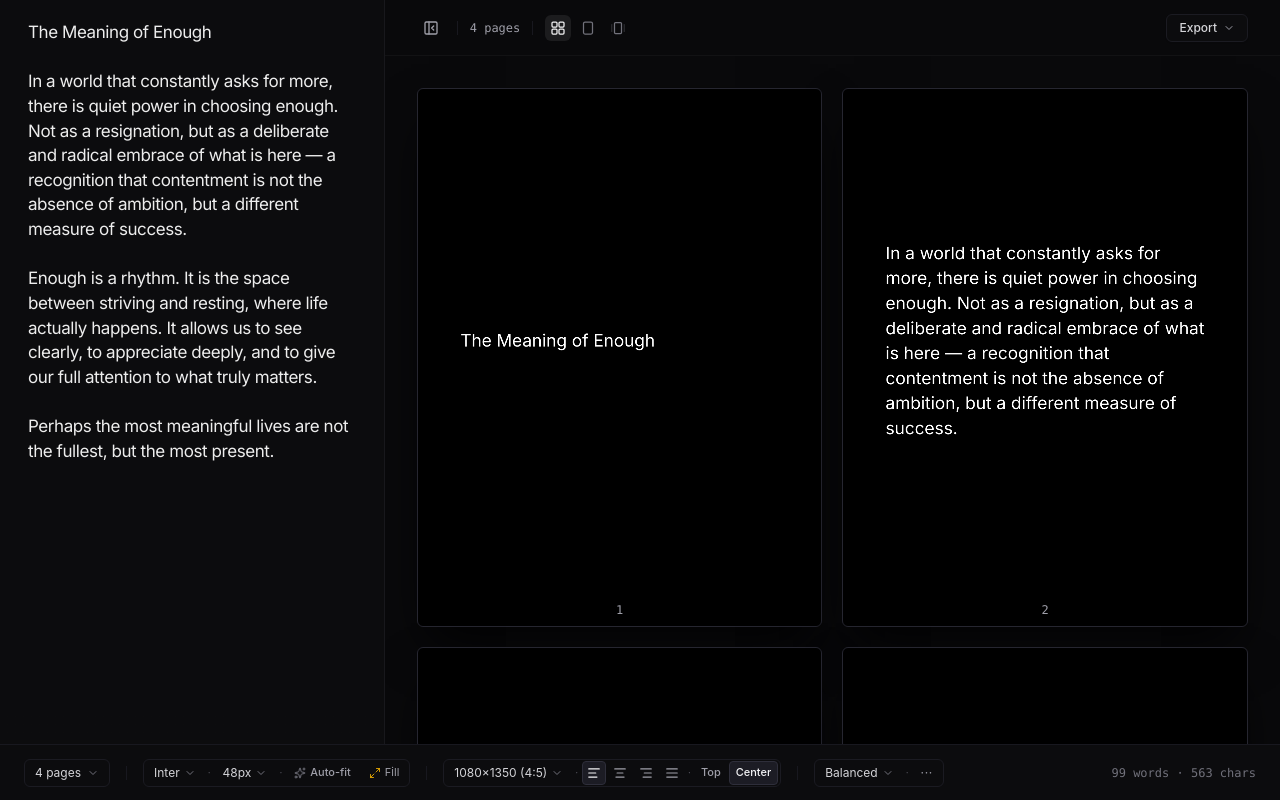
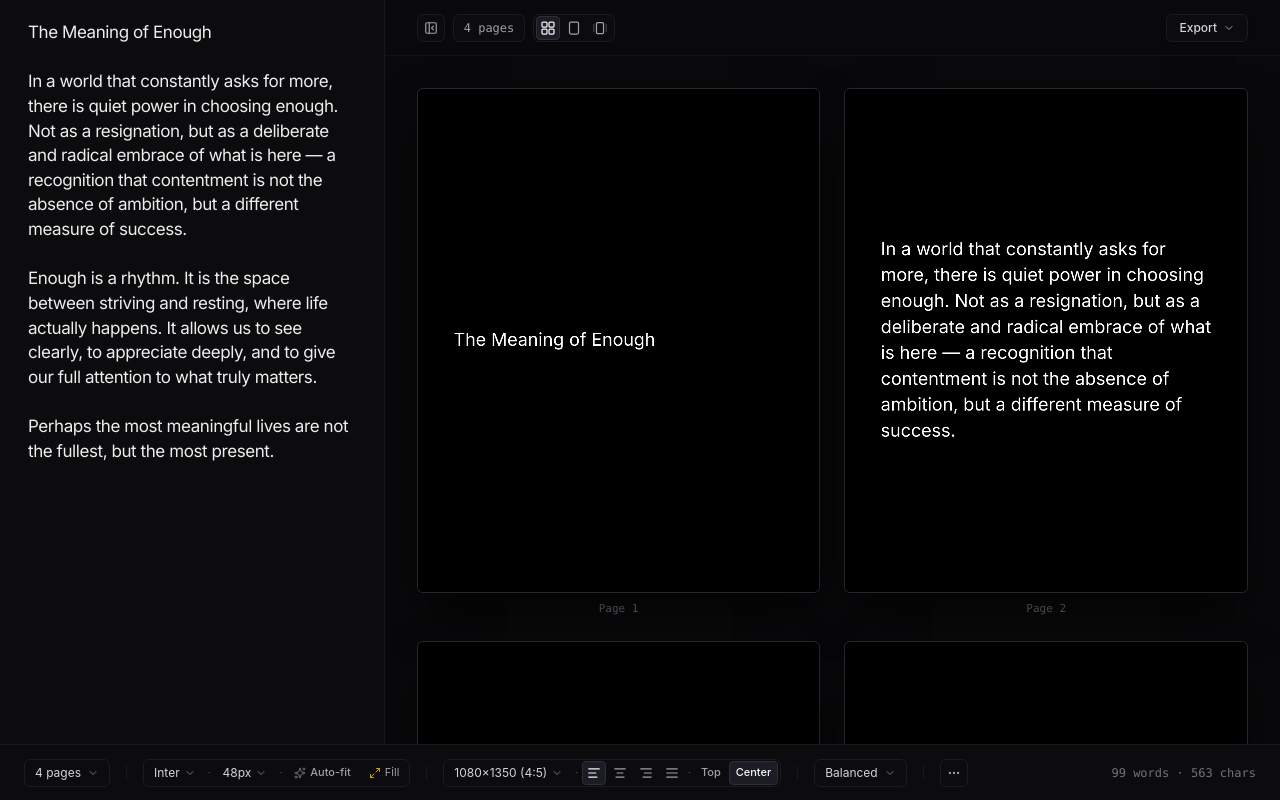
Before and after one commit to miyakejima/longform-rasterizer, a Next.js app: page / in a window 1280 px wide. Built offline with nearby package versions, Linux system fonts and the light colour scheme.

Commit message:
fix(ui): decouple Spacing/More, elevate top bar symmetry, and fix card canvas aspect ratio and fit

```diff
--- a/src/app/page.tsx
+++ b/src/app/page.tsx
@@ -450,40 +450,38 @@ function Workspace() {
         >
           {/* Top Header above Previews: Status + View Mode Toggle on Left, Single Export Pill on Right */}
           <div className="h-14 px-8 flex items-center justify-between shrink-0 bg-[#09090b] border-b border-[#18181c]/60 z-20">
-            <div className="flex items-center gap-3 select-none">
+            <div className="flex items-center gap-2 select-none">
               {/* Collapse/Expand Editor (Preview Focus) Toggle */}
               <button
                 type="button"
                 onClick={() => setIsEditorCollapsed((prev) => !prev)}
-                className="p-1.5 text-zinc-400 hover:text-white rounded-md hover:bg-white/[0.06] transition-colors flex items-center justify-center"
+                className={`h-7 w-7 rounded-[6px] bg-[#0c0c0e] border border-[#1b1b22] hover:border-[#2e2e3a] hover:bg-[#16161c] text-zinc-400 hover:text-white transition-all flex items-center justify-center shadow-xs ${
+                  isEditorCollapsed ? 'border-zinc-500/40 text-white' : ''
+                }`}
                 title={isEditorCollapsed ? 'Show editor (Ctrl+B)' : 'Collapse editor / Focus preview (Ctrl+B)'}
                 aria-label={isEditorCollapsed ? 'Show editor' : 'Collapse editor'}
               >
                 {isEditorCollapsed ? (
-                  <PanelLeft className="w-4 h-4" />
+                  <PanelLeft className="w-3.5 h-3.5" />
                 ) : (
-                  <PanelLeftClose className="w-4 h-4" />
+                  <PanelLeftClose className="w-3.5 h-3.5" />
                 )}
               </button>
 
-              <div className="w-px h-3.5 bg-[#18181f]" />
+              {/* Page Count Indicator */}
+              <div className="h-7 px-2.5 rounded-[6px] bg-[#0c0c0e] border border-[#1b1b22] text-xs font-mono text-zinc-400 flex items-center shadow-xs">
+                <span>{doc.pageCount} {doc.pageCount === 1 ? 'page' : 'pages'}</span>
+              </div>
 
-              {/* Page Count Indicator */}
-              <span className="text-xs font-mono text-zinc-400 select-none">
-                {doc.pageCount} {doc.pageCount === 1 ? 'page' : 'pages'}
-              </span>
-
-              <div className="w-px h-3.5 bg-[#18181f]" />
-
-              {/* Minimalist Bare View Mode Icons (Unboxed, pure studio aesthetic) */}
-              <div className="flex items-center gap-1">
+              {/* Symmetrical Segmented View Mode Switcher */}
+              <div className="h-7 p-0.5 rounded-[6px] bg-[#0c0c0e] border border-[#1b1b22] flex items-center gap-0.5 shadow-xs">
                 <button
                   type="button"
                   onClick={() => setPreviewMode('grid')}
-                  className={`p-1.5 rounded-md transition-all ${
+                  className={`h-6 w-6 rounded-[4px] flex items-center justify-center transition-colors ${
                     previewMode === 'grid'
-                      ? 'text-zinc-100 bg-white/[0.08]'
-                      : 'text-zinc-500 hover:text-zinc-300 hover:bg-white/[0.03]'
+                      ? 'bg-[#1c1c24] text-[#f4f4f6] border border-[#2e2e3a] shadow-xs'
+                      : 'text-zinc-400 hover:text-white hover:bg-[#16161c]'
                   }`}
                   title="Grid view"
                   aria-label="Grid view"
@@ -493,10 +491,10 @@ function Workspace() {
                 <button
                   type="button"
                   onClick={() => setPreviewMode('single')}
-                  className={`p-1.5 rounded-md transition-all ${
+                  className={`h-6 w-6 rounded-[4px] flex items-center justify-center transition-colors ${
                     previewMode === 'single'
-                      ? 'text-zinc-100 bg-white/[0.08]'
-                      : 'text-zinc-500 hover:text-zinc-300 hover:bg-white/[0.03]'
+                      ? 'bg-[#1c1c24] text-[#f4f4f6] border border-[#2e2e3a] shadow-xs'
+                      : 'text-zinc-400 hover:text-white hover:bg-[#16161c]'
                   }`}
                   title="Single page view"
                   aria-label="Single page view"
@@ -506,10 +504,10 @@ function Workspace() {
                 <button
                   type="button"
                   onClick={() => setPreviewMode('carousel')}
-                  className={`p-1.5 rounded-md transition-all ${
+                  className={`h-6 w-6 rounded-[4px] flex items-center justify-center transition-colors ${
                     previewMode === 'carousel'
-                      ? 'text-zinc-100 bg-white/[0.08]'
-                      : 'text-zinc-500 hover:text-zinc-300 hover:bg-white/[0.03]'
+                      ? 'bg-[#1c1c24] text-[#f4f4f6] border border-[#2e2e3a] shadow-xs'
+                      : 'text-zinc-400 hover:text-white hover:bg-[#16161c]'
                   }`}
                   title="Carousel swipe view"
                   aria-label="Carousel view"
--- a/src/components/DockedToolbar.tsx
+++ b/src/components/DockedToolbar.tsx
@@ -16,6 +16,7 @@ import {
   Keyboard,
   Bookmark,
   Maximize2,
+  MoreHorizontal,
 } from 'lucide-react';
 import {
   CanvasSettings,
@@ -654,17 +655,15 @@ export const DockedToolbar: React.FC<DockedToolbarProps> = ({
         <div className="w-px h-3.5 bg-[#18181f]" />
 
         {/* ========================================================= */}
-        {/* GROUP 4: SPACING / MORE (Compact · ···) */}
+        {/* GROUP 4: SPACING (Compact ⌵) */}
         {/* ========================================================= */}
-        <div className="h-7 flex items-center bg-[#0c0c0e] border border-[#1b1b22] rounded-[6px] p-0.5 gap-0.5">
-          {/* Margins */}
         <div className="relative">
           <button
             type="button"
             onClick={() => togglePopover('margins')}
-              className={`h-6 px-2 flex items-center gap-1 text-xs rounded-[4px] transition-colors ${
+            className={`h-7 px-2.5 flex items-center gap-1.5 bg-[#0c0c0e] border border-[#1b1b22] rounded-[6px] text-xs transition-colors ${
               activePopover === 'margins'
-                  ? 'bg-[#16161c] text-white'
+                ? 'bg-[#16161c] text-white border-[#2e2e3a]'
                 : 'text-zinc-300 hover:bg-[#16161c] hover:text-white'
             }`}
             title="Change margins & paragraph spacing"
@@ -721,21 +720,24 @@ export const DockedToolbar: React.FC<DockedToolbarProps> = ({
           )}
         </div>
 
-          <span className="text-zinc-600 text-[10px] px-0.5 select-none">·</span>
+        {/* Faint Divider between spacing and more */}
+        <div className="w-px h-3.5 bg-[#18181f]" />
 
-          {/* More Options (···) */}
+        {/* ========================================================= */}
+        {/* GROUP 5: MORE OPTIONS (···) */}
+        {/* ========================================================= */}
         <div className="relative">
           <button
             type="button"
             onClick={() => togglePopover('more')}
-              className={`h-6 px-2 flex items-center justify-center text-xs tracking-wider rounded-[4px] transition-colors ${
+            className={`h-7 w-7 flex items-center justify-center rounded-[6px] bg-[#0c0c0e] border border-[#1b1b22] text-xs transition-colors ${
               activePopover === 'more'
-                  ? 'bg-[#16161c] text-white'
+                ? 'bg-[#16161c] text-white border-[#2e2e3a]'
                 : 'text-zinc-400 hover:text-white hover:bg-[#16161c]'
             }`}
             title="More options (colors, presets, lock layout, reset)"
           >
-              ···
+            <MoreHorizontal className="w-3.5 h-3.5" />
           </button>
 
             {activePopover === 'more' && (
@@ -837,7 +839,6 @@ export const DockedToolbar: React.FC<DockedToolbarProps> = ({
               </div>
             )}
           </div>
-        </div>
 
         </div>
       </div>
--- a/src/components/PageCard.tsx
+++ b/src/components/PageCard.tsx
@@ -38,7 +38,6 @@ interface PageCardProps {
 
 export const PageCard: React.FC<PageCardProps> = ({
   page,
-  totalPages,
   canvas,
   typography,
   spacing,
@@ -112,6 +111,7 @@ export const PageCard: React.FC<PageCardProps> = ({
           ? 'border-red-800 shadow-red-950/20'
           : 'border-[#262630] hover:border-zinc-500'
       }`}
+      style={{ aspectRatio: `${canvas.width} / ${canvas.height}` }}
       onMouseEnter={() => onHover(true)}
       onMouseLeave={() => onHover(false)}
       onClick={() => {
@@ -159,24 +159,12 @@ export const PageCard: React.FC<PageCardProps> = ({
         </div>
       )}
 
-      {/* Canvas Container */}
-      <div
-        className="w-full relative overflow-hidden flex items-center justify-center p-2"
-        style={{ aspectRatio: `${canvas.width} / ${canvas.height}` }}
-      >
-        <canvas
-          ref={canvasRef}
-          className="w-full h-full object-contain block pointer-events-none"
-        />
-      </div>
-
-      {/* Discrete Centered Page Number */}
-      <div
-        className="text-center py-2 text-zinc-400 font-mono text-xs select-none"
-        title={`Page ${page.pageIndex + 1} of ${totalPages}`}
-      >
-        {page.pageIndex + 1}
-      </div>
+      {/* Canvas fills the card border 1:1 with exact aspect ratio */}
+      <canvas
+        ref={canvasRef}
+        className="w-full h-full block pointer-events-none rounded-md"
+        style={{ imageRendering: 'crisp-edges' }}
+      />
     </div>
   );
 };
--- a/src/components/PreviewPanel.tsx
+++ b/src/components/PreviewPanel.tsx
@@ -79,17 +79,21 @@ export const PreviewPanel: React.FC<PreviewPanelProps> = ({
 
   // Grid column class matching large card display
   const getGridCols = () => {
-    if (pages.length === 1) return 'grid-cols-1 max-w-xl';
-    return 'grid-cols-1 xl:grid-cols-2 max-w-5xl';
+    if (pages.length === 1) return 'grid-cols-1 max-w-md';
+    return 'grid-cols-1 xl:grid-cols-2 max-w-4xl';
   };
 
   const activeSinglePage = pages[effectiveSingleIndex] ?? pages[0];
 
   return (
-    <div className="flex flex-col h-full w-full bg-[#09090b] overflow-y-auto select-none p-6 md:p-8">
+    <div
+      className={`flex flex-col h-full w-full bg-[#09090b] ${
+        previewMode === 'single' ? 'overflow-hidden p-3 md:p-5' : 'overflow-y-auto p-6 md:p-8'
+      } select-none`}
+    >
       {/* Overflow Warning Banner (if text doesn't fit) */}
       {hasOverflow && (
-        <div className="max-w-4xl mx-auto w-full mb-6 p-3 rounded-lg bg-red-950/40 border border-red-800/80 flex items-center justify-between gap-3 text-xs text-red-200">
+        <div className="max-w-4xl mx-auto w-full mb-4 p-3 rounded-lg bg-red-950/40 border border-red-800/80 flex items-center justify-between gap-3 text-xs text-red-200 shrink-0">
           <div className="flex items-center gap-2">
             <AlertTriangle className="w-4 h-4 text-red-400 shrink-0" />
             <span>
@@ -107,11 +111,11 @@ export const PreviewPanel: React.FC<PreviewPanelProps> = ({
         </div>
       )}
 
-      {/* Mode 1: Single Focused Page View */}
+      {/* Mode 1: Single Focused Page View (Scales to fit viewport height with zero scrolling) */}
       {previewMode === 'single' && activeSinglePage && (
-        <div className="max-w-xl mx-auto w-full flex flex-col items-center my-auto">
+        <div className="flex-1 min-h-0 w-full flex flex-col items-center justify-center">
           {pages.length > 1 && (
-            <div className="flex items-center justify-between w-full mb-4 px-2 select-none">
+            <div className="flex items-center justify-between w-full max-w-sm mb-3 shrink-0 select-none">
               <button
                 type="button"
                 disabled={effectiveSingleIndex === 0}
@@ -120,14 +124,14 @@ export const PreviewPanel: React.FC<PreviewPanelProps> = ({
                   setInternalSingleIndex(nextIdx);
                   onSelectPage(nextIdx);
                 }}
-                className="flex items-center gap-1 text-[11px] font-mono text-zinc-400 hover:text-white bg-[#0c0c0e] hover:bg-[#16161c] px-2.5 py-1 rounded-[6px] border border-[#1b1b22] hover:border-[#2e2e3a] disabled:opacity-20 disabled:pointer-events-none transition-colors"
+                className="flex items-center gap-1 text-[11px] font-mono text-zinc-400 hover:text-white bg-[#0c0c0e] hover:bg-[#16161c] px-2.5 py-1 rounded-[6px] border border-[#1b1b22] hover:border-[#2e2e3a] disabled:opacity-20 disabled:pointer-events-none transition-colors shadow-xs"
                 title="Previous page (Arrow Left)"
               >
                 <ChevronLeft className="w-3.5 h-3.5" />
                 <span>Prev</span>
               </button>
 
-              <span className="text-xs font-mono text-zinc-500 tracking-wide">
+              <span className="text-xs font-mono text-zinc-400 tracking-wide">
                 Page {effectiveSingleIndex + 1} of {pages.length}
               </span>
 
@@ -139,7 +143,7 @@ export const PreviewPanel: React.FC<PreviewPanelProps> = ({
                   setInternalSingleIndex(nextIdx);
                   onSelectPage(nextIdx);
                 }}
-                className="flex items-center gap-1 text-[11px] font-mono text-zinc-400 hover:text-white bg-[#0c0c0e] hover:bg-[#16161c] px-2.5 py-1 rounded-[6px] border border-[#1b1b22] hover:border-[#2e2e3a] disabled:opacity-20 disabled:pointer-events-none transition-colors"
+                className="flex items-center gap-1 text-[11px] font-mono text-zinc-400 hover:text-white bg-[#0c0c0e] hover:bg-[#16161c] px-2.5 py-1 rounded-[6px] border border-[#1b1b22] hover:border-[#2e2e3a] disabled:opacity-20 disabled:pointer-events-none transition-colors shadow-xs"
                 title="Next page (Arrow Right)"
               >
                 <span>Next</span>
@@ -148,7 +152,14 @@ export const PreviewPanel: React.FC<PreviewPanelProps> = ({
             </div>
           )}
 
-          <div className="w-full">
+          <div className="flex-1 min-h-0 w-full flex items-center justify-center p-2">
+            <div
+              className="max-h-full max-w-full relative flex items-center justify-center"
+              style={{
+                aspectRatio: `${canvas.width} / ${canvas.height}`,
+                height: '100%',
+              }}
+            >
               <PageCard
                 page={activeSinglePage}
                 totalPages={pages.length}
@@ -167,6 +178,7 @@ export const PreviewPanel: React.FC<PreviewPanelProps> = ({
               />
             </div>
           </div>
+        </div>
       )}
 
       {/* Mode 2: Horizontal Carousel Swipe Filmstrip */}
@@ -175,7 +187,7 @@ export const PreviewPanel: React.FC<PreviewPanelProps> = ({
           {pages.map((page, idx) => (
             <div
               key={`preview-carousel-${page.pageIndex}`}
-              className="w-[340px] sm:w-[380px] md:w-[420px] shrink-0"
+              className="w-[320px] sm:w-[360px] md:w-[400px] shrink-0 flex flex-col items-center gap-2"
             >
               <PageCard
                 page={page}
@@ -193,6 +205,9 @@ export const PreviewPanel: React.FC<PreviewPanelProps> = ({
                 allowClippedExport={allowClippedExport}
                 onBlockedExport={onBlockedExport}
               />
+              <span className="text-[11px] font-mono text-zinc-500 select-none">
+                Page {page.pageIndex + 1}
+              </span>
             </div>
           ))}
         </div>
@@ -200,10 +215,10 @@ export const PreviewPanel: React.FC<PreviewPanelProps> = ({
 
       {/* Mode 3: 2x2 or Responsive Grid of Page Cards (Default) */}
       {previewMode === 'grid' && (
-        <div className={`grid ${getGridCols()} gap-5 mx-auto w-full items-start justify-center`}>
+        <div className={`grid ${getGridCols()} gap-6 mx-auto w-full items-start justify-center`}>
           {pages.map((page, idx) => (
+            <div key={`preview-page-${page.pageIndex}`} className="flex flex-col items-center gap-2 w-full">
               <PageCard
-              key={`preview-page-${page.pageIndex}`}
                 page={page}
                 totalPages={pages.length}
                 canvas={canvas}
@@ -219,6 +234,10 @@ export const PreviewPanel: React.FC<PreviewPanelProps> = ({
                 allowClippedExport={allowClippedExport}
                 onBlockedExport={onBlockedExport}
               />
+              <span className="text-[11px] font-mono text-zinc-500 select-none">
+                Page {page.pageIndex + 1}
+              </span>
+            </div>
           ))}
         </div>
       )}
```
Lines whose indentation alone changed are shown as unchanged.
